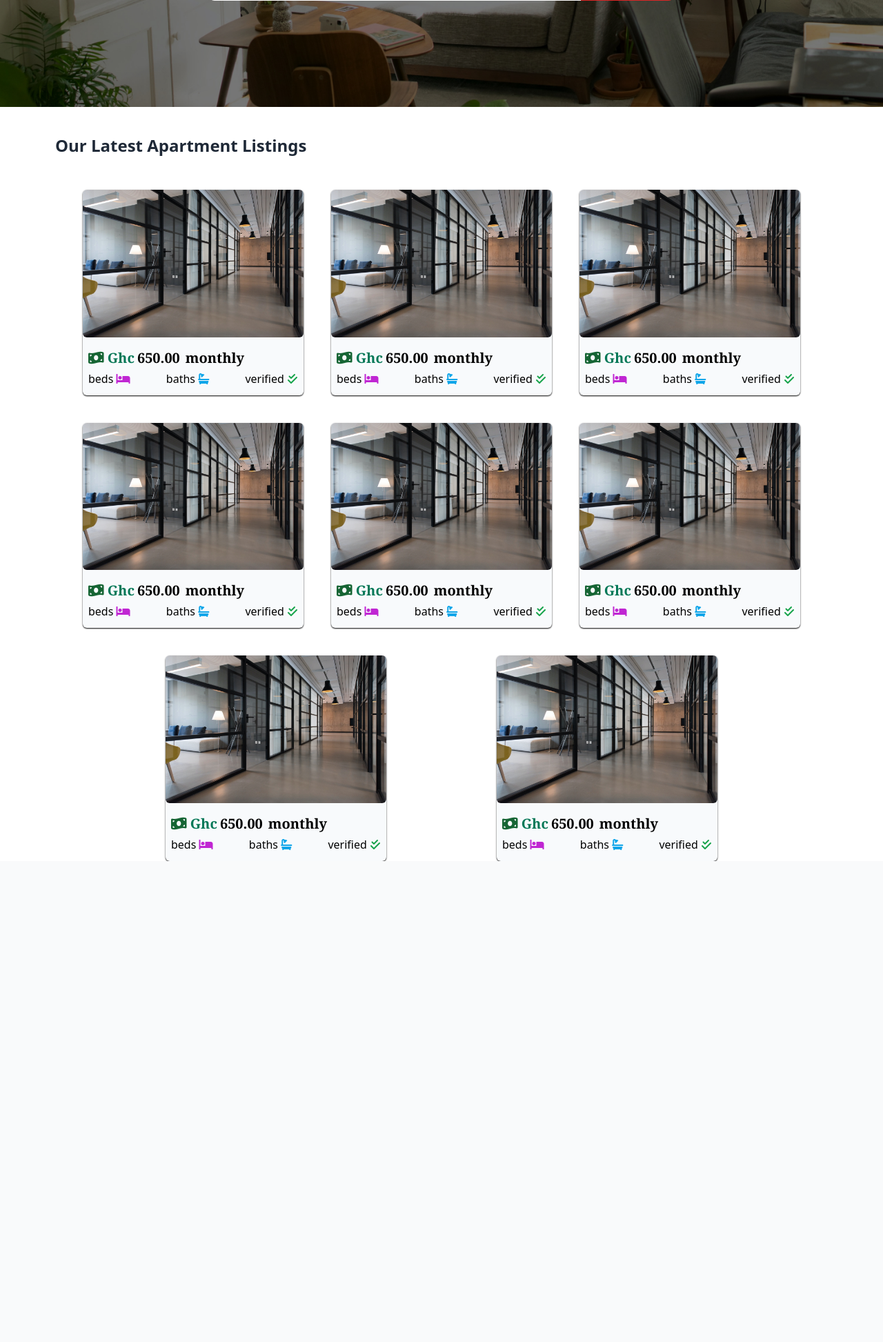
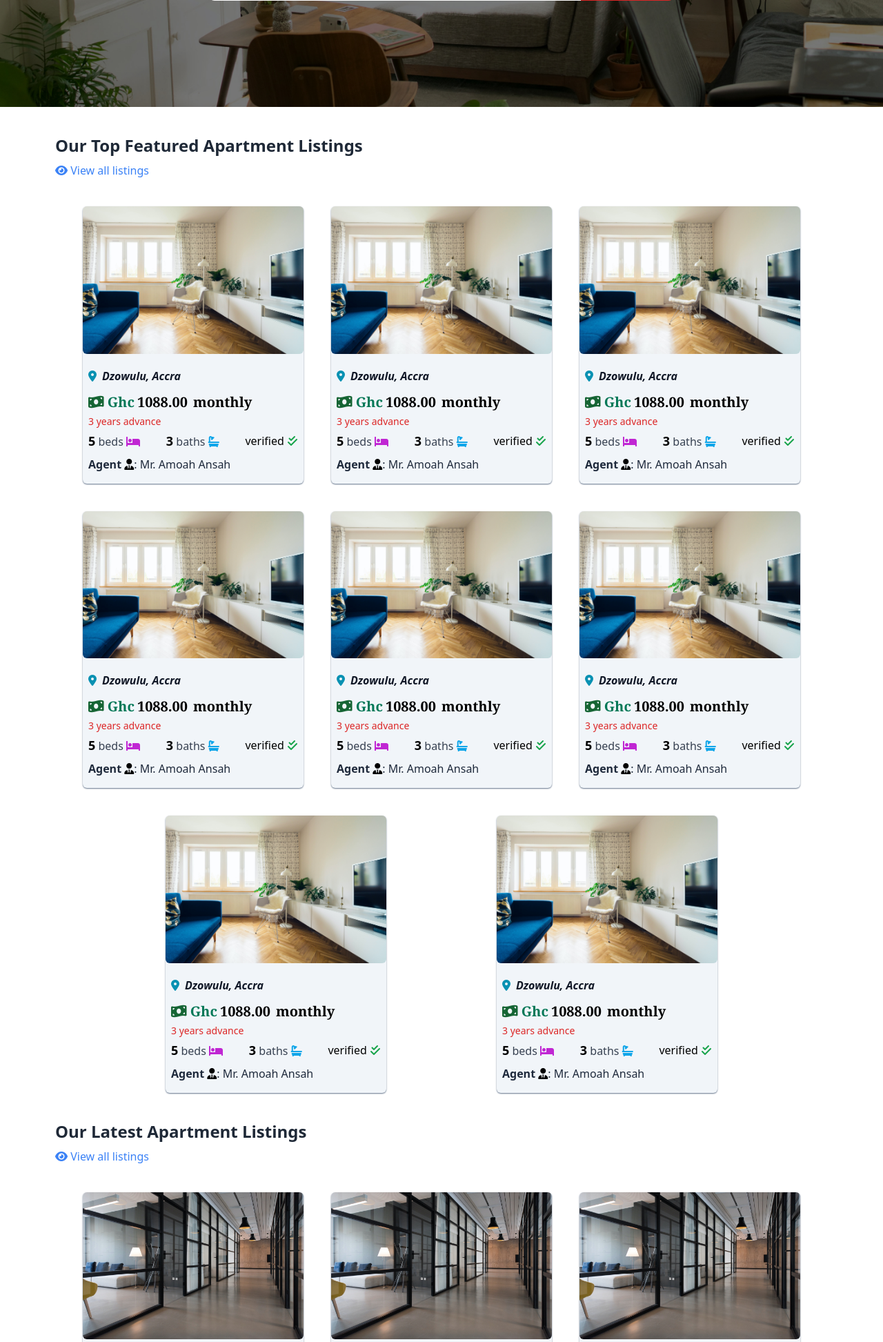
Before and after one commit to Gabriel-Rockson/isotach-global, a Django app: template templates/pages/homepage.html in a window 1280 px wide. Shown: the part 449-2394 px from the top of the page at 69% size. Before the commit the page ends 1697 px from the top, so only its background shows below. Run offline with Django 3.2, Linux system fonts and the light colour scheme; the template is opened without the code that fills it, so the values that code supplies are empty.

Commit message:
Add code for featured apartment listings

```diff
--- a/static/css/tailwind/global.css
+++ b/static/css/tailwind/global.css
@@ -398,6 +398,10 @@ Ensure the default browser behavior of the `hidden` attribute.
   margin-top: 2rem;
   margin-bottom: 2rem;
 }
+.-my-2 {
+  margin-top: -0.5rem;
+  margin-bottom: -0.5rem;
+}
 .mt-10 {
   margin-top: 2.5rem;
 }
@@ -421,6 +425,12 @@ Ensure the default browser behavior of the `hidden` attribute.
 }
 .mr-1 {
   margin-right: 0.25rem;
+}
+.mb-20 {
+  margin-bottom: 5rem;
+}
+.mb-0 {
+  margin-bottom: 0px;
 }
 .block {
   display: block;
@@ -503,6 +513,10 @@ Ensure the default browser behavior of the `hidden` attribute.
   --tw-bg-opacity: 1;
   background-color: rgb(248 250 252 / var(--tw-bg-opacity));
 }
+.bg-slate-100 {
+  --tw-bg-opacity: 1;
+  background-color: rgb(241 245 249 / var(--tw-bg-opacity));
+}
 .bg-cover {
   background-size: cover;
 }
@@ -535,11 +549,25 @@ Ensure the default browser behavior of the `hidden` attribute.
   padding-top: 0.25rem;
   padding-bottom: 0.25rem;
 }
+.py-2 {
+  padding-top: 0.5rem;
+  padding-bottom: 0.5rem;
+}
+.py-0 {
+  padding-top: 0px;
+  padding-bottom: 0px;
+}
 .pb-2 {
   padding-bottom: 0.5rem;
 }
 .pr-96 {
   padding-right: 24rem;
+}
+.pt-1 {
+  padding-top: 0.25rem;
+}
+.pb-0 {
+  padding-bottom: 0px;
 }
 .text-center {
   text-align: center;
@@ -574,6 +602,10 @@ Ensure the default browser behavior of the `hidden` attribute.
   font-size: 1.25rem;
   line-height: 1.75rem;
 }
+.text-sm {
+  font-size: 0.875rem;
+  line-height: 1.25rem;
+}
 .font-bold {
   font-weight: 700;
 }
@@ -582,6 +614,9 @@ Ensure the default browser behavior of the `hidden` attribute.
 }
 .font-thin {
   font-weight: 100;
+}
+.font-semibold {
+  font-weight: 600;
 }
 .uppercase {
   text-transform: uppercase;
@@ -626,6 +661,46 @@ Ensure the default browser behavior of the `hidden` attribute.
   --tw-text-opacity: 1;
   color: rgb(22 101 52 / var(--tw-text-opacity));
 }
+.text-blue-600 {
+  --tw-text-opacity: 1;
+  color: rgb(37 99 235 / var(--tw-text-opacity));
+}
+.text-cyan-600 {
+  --tw-text-opacity: 1;
+  color: rgb(8 145 178 / var(--tw-text-opacity));
+}
+.text-blue-500 {
+  --tw-text-opacity: 1;
+  color: rgb(59 130 246 / var(--tw-text-opacity));
+}
+.text-gray-900 {
+  --tw-text-opacity: 1;
+  color: rgb(17 24 39 / var(--tw-text-opacity));
+}
+.text-slate-700 {
+  --tw-text-opacity: 1;
+  color: rgb(51 65 85 / var(--tw-text-opacity));
+}
+.text-slate-800 {
+  --tw-text-opacity: 1;
+  color: rgb(30 41 59 / var(--tw-text-opacity));
+}
+.text-black {
+  --tw-text-opacity: 1;
+  color: rgb(0 0 0 / var(--tw-text-opacity));
+}
+.text-gray-700 {
+  --tw-text-opacity: 1;
+  color: rgb(55 65 81 / var(--tw-text-opacity));
+}
+.text-red-500 {
+  --tw-text-opacity: 1;
+  color: rgb(239 68 68 / var(--tw-text-opacity));
+}
+.text-red-600 {
+  --tw-text-opacity: 1;
+  color: rgb(220 38 38 / var(--tw-text-opacity));
+}
 .underline {
   -webkit-text-decoration-line: underline;
           text-decoration-line: underline;
@@ -642,6 +717,26 @@ Ensure the default browser behavior of the `hidden` attribute.
 }
 .shadow-black {
   --tw-shadow-color: #000;
+  --tw-shadow: var(--tw-shadow-colored);
+}
+.shadow-gray-600 {
+  --tw-shadow-color: #4b5563;
+  --tw-shadow: var(--tw-shadow-colored);
+}
+.shadow-gray-400 {
+  --tw-shadow-color: #9ca3af;
+  --tw-shadow: var(--tw-shadow-colored);
+}
+.shadow-slate-100 {
+  --tw-shadow-color: #f1f5f9;
+  --tw-shadow: var(--tw-shadow-colored);
+}
+.shadow-slate-300 {
+  --tw-shadow-color: #cbd5e1;
+  --tw-shadow: var(--tw-shadow-colored);
+}
+.shadow-slate-500 {
+  --tw-shadow-color: #64748b;
   --tw-shadow: var(--tw-shadow-colored);
 }
 
--- a/templates/pages/homepage.html
+++ b/templates/pages/homepage.html
@@ -40,30 +40,95 @@
 
 </div>
 
-<section class="px-5 md:px-14 lg:px-20">
+<section class="px-5 md:px-14 lg:px-20 mb-20">
+
+  <!-- Featured Listings -->
+  <div>
+    <h1 class="text-xl md:text-2xl font-bold mt-8 md:mt-10 pb-2 text-gray-800">Our Top Featured Apartment Listings</h1>
+    <a href="#" class="text-blue-500"><i class="fa-solid fa-eye"></i> View all listings</a>
+
+    <div class="flex justify-evenly flex-wrap">
+      {% for apartment in "12345678" %}
+      <div class="bg-slate-100 shadow-sm shadow-slate-500 w-full sm:w-80 mt-8 md:mt-10 rounded-md">
+        <!-- The apartment image -->
+        <img class="w-full rounded-md" src="{% static 'img/apt2.jpg' %}" alt="Apartment Image">
+
+        <!-- The apartment info -->
+        <div class="px-2 py-3">
+          <!-- location -->
+          <address class="py-2 text-gray-900 font-semibold"><i
+              class="fa-solid fa-map-marker-alt text-cyan-600 mr-2"></i>Dzowulu, Accra</address>
+
+          <!-- Price, monthly -->
+          <p class="text-xl font-serif font-black pt-1 pb-0 mb-0"><i
+              class="fa-solid fa-money-bill-wave text-green-800"></i> <span
+              class="mr-1 text-emerald-700">Ghc</span><span>1088.00</span><span class="ml-2">monthly</span></p>
+          <p class="pt-1 text-sm text-red-600">3 years advance</p>
+
+          <!-- Baths, beds and verified -->
+          <div class="flex justify-between py-1">
+            <div class="self-center">
+              <span class="font-bold text-lg">5</span>
+              <span class="text-gray-700">beds</span> <i class="fa-solid fa-bed text-fuchsia-600"></i>
+            </div>
+            <div class="self-center">
+              <span class="font-bold text-lg">3</span>
+              <span class="text-gray-700">baths</span> <i class="fa-solid fa-bath text-sky-500"></i>
+            </div>
+            <div class="self-center">verified <i class="fa-solid fa-check-double text-green-600"></i></div>
+          </div>
+
+          <!-- Agent -->
+          <p class="text-slate-800 py-1"><span class="font-bold">Agent</span> <i
+              class="fa-solid fa-user-tie text-black"></i>: Mr. Amoah Ansah</p>
+        </div>
+      </div>
+      {% empty %}
+      <h1>There are no apartments</h1>
+      {% endfor %}
+    </div>
+
+  </div>
 
   <!-- Latest Listings -->
   <div>
     <h1 class="text-xl md:text-2xl font-bold mt-8 md:mt-10 pb-2 text-gray-800">Our Latest Apartment Listings</h1>
+    <a href="#" class="text-blue-500"><i class="fa-solid fa-eye"></i> View all listings</a>
 
     <div class="flex justify-evenly flex-wrap">
       {% for apartment in "12345678" %}
-      <div class="bg-slate-50 shadow-sm shadow-black w-full sm:w-80 mt-8 md:mt-10 rounded-md">
+      <div class="bg-slate-100 shadow-sm shadow-slate-500 w-full sm:w-80 mt-8 md:mt-10 rounded-md">
         <!-- The apartment image -->
         <img class="w-full rounded-md" src="{% static 'img/apt1.jpg' %}" alt="Apartment Image">
 
         <!-- The apartment info -->
         <div class="px-2 py-3">
+          <!-- location -->
+          <address class="py-2 text-gray-900 font-semibold"><i
+              class="fa-solid fa-map-marker-alt text-cyan-600 mr-2"></i>Behind Kotei Market, Kumasi</address>
 
           <!-- Price, monthly -->
-          <p class="text-xl font-serif font-black py-1"><i class="fa-solid fa-money-bill-wave text-green-800"></i> <span class="mr-1 text-emerald-700">Ghc</span><span>650.00</span><span class="ml-2">monthly</span></p>
+          <p class="text-xl font-serif font-black pt-1 pb-0 mb-0"><i
+              class="fa-solid fa-money-bill-wave text-green-800"></i> <span
+              class="mr-1 text-emerald-700">Ghc</span><span>650.00</span><span class="ml-2">monthly</span></p>
+          <p class="pt-1 text-sm text-red-600">2 years advance</p>
 
           <!-- Baths, beds and verified -->
-          <div class="flex justify-between">
-            <div>beds  <i class="fa-solid fa-bed text-fuchsia-600"></i></div>
-            <div>baths <i class="fa-solid fa-bath text-sky-500"></i></div>
-            <div>verified <i class="fa-solid fa-check-double text-green-600"></i></div>
+          <div class="flex justify-between py-1">
+            <div class="self-center">
+              <span class="font-bold text-lg">3</span>
+              <span class="text-gray-700">beds</span> <i class="fa-solid fa-bed text-fuchsia-600"></i>
+            </div>
+            <div class="self-center">
+              <span class="font-bold text-lg">2</span>
+              <span class="text-gray-700">baths</span> <i class="fa-solid fa-bath text-sky-500"></i>
+            </div>
+            <div class="self-center">verified <i class="fa-solid fa-check-double text-green-600"></i></div>
           </div>
+
+          <!-- Agent -->
+          <p class="text-slate-800 py-1"><span class="font-bold">Agent</span> <i
+              class="fa-solid fa-user-tie text-black"></i>: Kojo Ntow</p>
         </div>
       </div>
       {% empty %}
```
Also changed, not shown: static/img/apt2.jpg (added).
